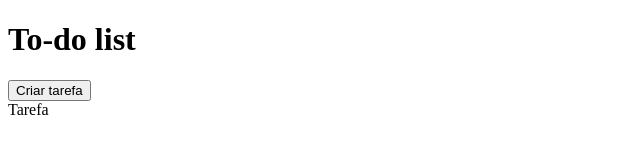
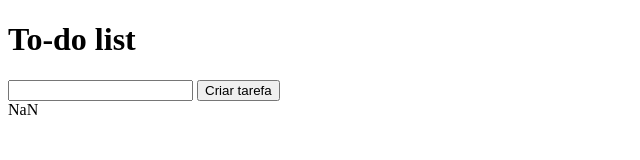
Before and after one commit to drikatorres/to-do-list-pretalab, a plain HTML site: page index.html in a window 1280 px wide. Both pictures are taken after a click on the button "Criar tarefa". Shown: the whole page, without its empty margins (0-640 px from the left). Drawn offline with Linux system fonts and the light colour scheme.

Commit message:
realizando alterações

```diff
--- a/index.html
+++ b/index.html
@@ -8,13 +8,11 @@
 </head>
 <body>
     <h1>To-do list</h1>
+    <input type="text" id="nome-tarefa">
     <button onclick="adicionarTarefa()">
         Criar tarefa
     </button>
-    <div id="lista-tarefas">
-
-    </div>
-    <script  src="./index.js"></script>
-
+    <div id="lista-tarefas"> </div>
+    <script src="./index.js"></script>
 </body>
 </html>
--- a/index.js
+++ b/index.js
@@ -1,6 +1,12 @@
+let id = 0
+
+const tarefa = (id, novaTarefa) => `<div id = '${id}'>
+<p>${novaTarefa}</p>
+<input type ="checkbox" />
+</div>`
+
 function adicionarTarefa() {
-    const tarefa = document.createElement('div')
-    tarefa.innerHTML = 'Tarefa'
-    tarefa.id = 'id-tarefa'
-    document.querySelector('#lista-tarefas').appendChild(tarefa)
+    id++
+    const novaTarefa = document.getElementById('nome-tarefa').value //pega o valor que está inserido no input
+    document.querySelector('#lista-tarefas').innerHTML =+tarefa(id, novaTarefa)
 }
--- /dev/null
+++ b/style.css
@@ -0,0 +1,4 @@
+.body {
+    background-color: pink;
+    color: purple;
+}
```
